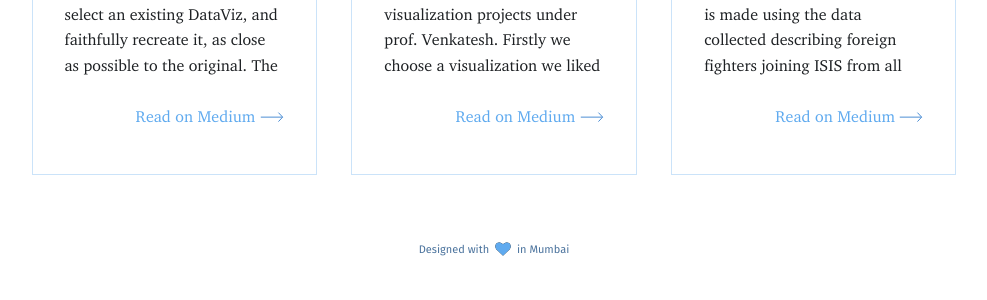
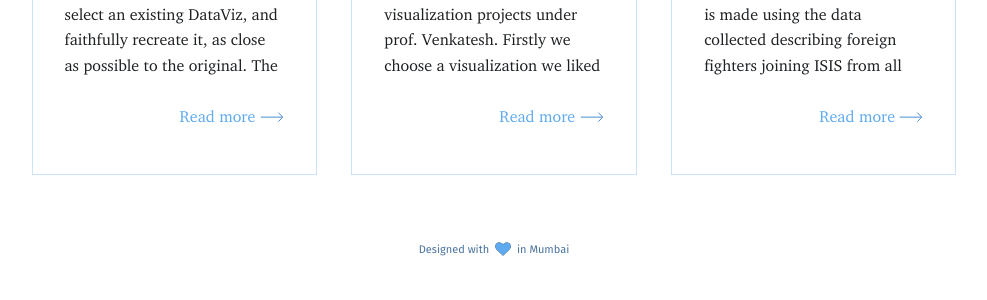
Before and after one commit to amitjenaiitbm/ma-dfworkshop, a Jekyll site: the page built from index.md, in a window 1280 px wide. Shown: the part 1014-1314 px from the top of the page, without its empty margins (146-1133 px from the left). Built offline with Jekyll 4.4.1, drawn with Linux system fonts in a browser that asks for light colours; nearby versions of some CDN libraries.

Commit message:
Update home.html

```diff
--- a/_layouts/home.html
+++ b/_layouts/home.html
@@ -40,7 +40,7 @@ layout: default
                                     <div class="charter">As part of the course, we had been given an assignment to select an existing DataViz, and faithfully recreate it, as close as possible to the original. The underlying philosophy being that even recreating an existing visualization, down to its smallest details, will teach one a lot about how the data has been encoded, and how effective the method of encoding is etc. It was a really good learning experience</div>
                             </div>
                     </div>
-                    <div class="medium">Read on Medium
+                    <div class="medium">Read more
 
     <svg width="24px" height="10px" viewBox="0 0 24 10" version="1.1" xmlns="http://www.w3.org/2000/svg" xmlns:xlink="http://www.w3.org/1999/xlink">
         <g id="Page-1" stroke="none" stroke-width="1" fill="none" fill-rule="evenodd">
@@ -74,7 +74,7 @@ layout: default
                                     <div class="charter">We from the batch of 2016 IDC did a series of data visualization projects under prof. Venkatesh. Firstly we choose a visualization we liked and replicated it, followed by redesign and re purpose. Given we had replicated the visualization, we had enough understanding of the data and we redesigned the visualizations in the same medium which the original visualization was in. Here is a compilation of all the redesigns made by us. </div>
                             </div>
                     </div>
-                    <div class="medium">Read on Medium
+                    <div class="medium">Read more
 
     <svg width="24px" height="10px" viewBox="0 0 24 10" version="1.1" xmlns="http://www.w3.org/2000/svg" xmlns:xlink="http://www.w3.org/1999/xlink">
         <g id="Page-1" stroke="none" stroke-width="1" fill="none" fill-rule="evenodd">
@@ -109,7 +109,7 @@ layout: default
                                     <div class="charter">Data Visualisations- Repurposed - This visualisation is made using the data collected describing foreign fighters joining ISIS from all over the world. The visualisation displays related factors which play a role in Islamic people over the world making a decision to leave their countries and join the ISIS cause.experience</div>
                             </div>
                     </div>
-                    <div class="medium">Read on Medium
+                    <div class="medium">Read more
 
     <svg width="24px" height="10px" viewBox="0 0 24 10" version="1.1" xmlns="http://www.w3.org/2000/svg" xmlns:xlink="http://www.w3.org/1999/xlink">
         <g id="Page-1" stroke="none" stroke-width="1" fill="none" fill-rule="evenodd">
```
